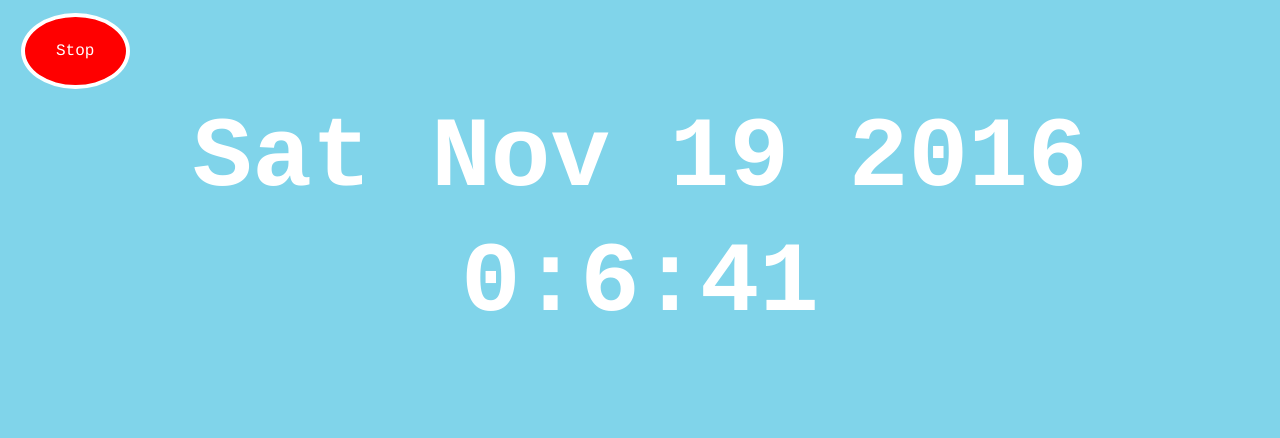
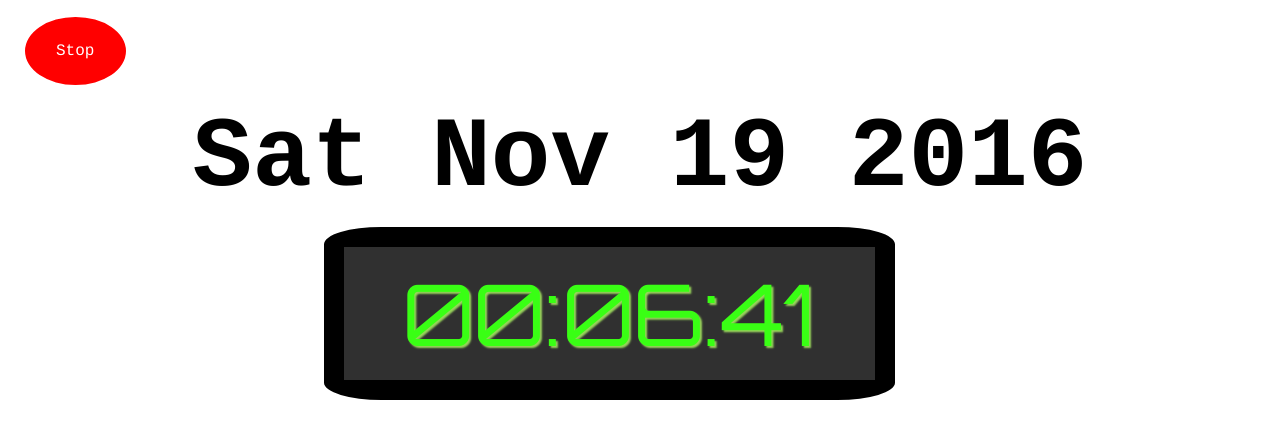
Before and after one commit to AdaGold/js-digital-clock, a plain HTML site: page index.html in a window 1280 px wide. Drawn offline with nearby package versions, Linux system fonts and the light colour scheme.

Commit message:
Tweaked styles - retro alarm clock, sort of.

```diff
--- a/index.css
+++ b/index.css
@@ -1,5 +1,5 @@
 body {
-    background-color: #80d4ea;
+    background-color: white;
 }
 
 h3{
@@ -9,8 +9,21 @@ h3{
 #clock, #date {
     font-family: courier, monospace;
     text-align: center;
-    color: white;
+    color: black;
     font-size: 85px;
+}
+
+#clock {
+  font-family: 'Orbitron', sans-serif;
+  color: #39FF14;
+  text-shadow: 2px 2px 2px rgba(179,255,102, 0.8);
+  width: 40%;
+  background-color: #303030 ;
+  padding: 1%;
+  border-radius: 10%;
+  border: solid 20px black;
+  margin-left: 25%;
+
 }
 
 #stop, #start {
--- a/index.html
+++ b/index.html
@@ -4,6 +4,7 @@
       <title>Clock Tower</title>
       <meta charset="utf-8">
       <link href="index.css" media="screen" rel="stylesheet" type="text/css"/>
+      <link href="https://fonts.googleapis.com/css?family=Orbitron" rel="stylesheet">
   </head>
 
   <body>
--- a/index.js
+++ b/index.js
@@ -17,7 +17,8 @@ $(document).ready(function (){
   var showTime = function(){
 
     var now = new Date(Date.now());
-     $('#clock').html('<h3>' + now.getHours() + ":" + now.getMinutes() + ":" + now.getSeconds() + '</h3>')
+     $('#clock').html(now.toTimeString().slice(0,8))
+    //  ('<h3>' + now.getHours() + ":" + now.getMinutes() + ":" + now.getSeconds() + '</h3>')
    }
 
    var stopClock = function() {
```
